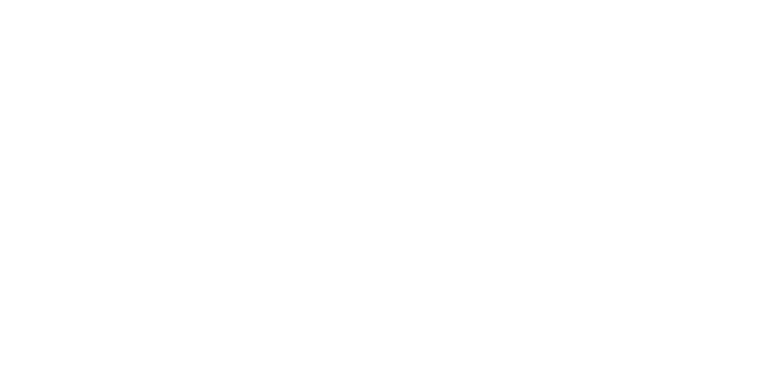
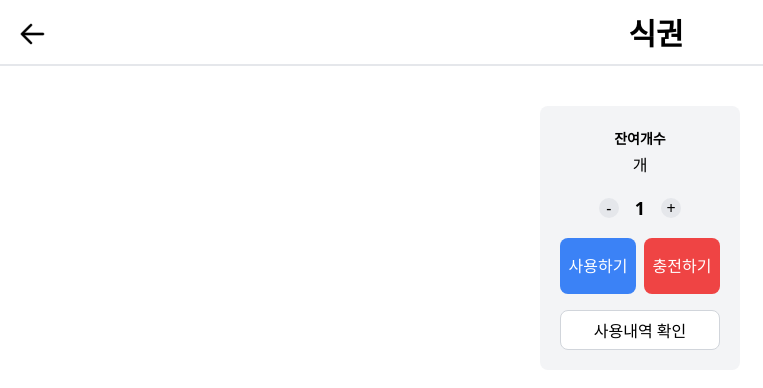
Before and after one commit to ots1120/wtm_fe, a Vue app: page /my/tickets/stores/1 in a window 1280 px wide. Before the commit this address had no page. Shown: the top 388 px of the page, without its empty margins (0-763 px from the left). Built offline with nearby package versions, Linux system fonts and the light colour scheme.

Commit message:
티켓 페이지 추가

```diff
--- a/src/components/user/my/MyTicketList.vue
+++ b/src/components/user/my/MyTicketList.vue
@@ -1,7 +1,7 @@
 <template>
   <div class="flex items-start space-x-4 border-b pb-4">
     <div class="bg-gray-200 w-16 h-16 rounded-lg"></div>
-    <div class="flex-1">
+    <div class="flex-1" >
       <h2 class="text-base font-bold">{{ storeName }} <span class="text-yellow-500">⭐ {{ rating }}</span><span :class="remainingTickets >= 3
         ? 'bg-green-100 text-green-600'
         : 'bg-red-100 text-red-600'" class="ml-2 rounded-full bg-green-100 px-2 py-1 text-xs font-medium text-green-600">{{ remainingTickets }}</span></h2>
@@ -32,8 +32,9 @@
     BookmarkButton
   },
   methods: {
+
     toggleBookmark(){
-      this.$emit('toggle-bookmark');
+      this.$emit('toggle-bookmark'); // 부모 컴포넌트로 이벤트 전송
     }
   }
 
--- /dev/null
+++ b/src/components/user/my/MyTicketsDetailModal.vue
@@ -0,0 +1,32 @@
+<template lang="">
+    <div v-if="selectedStore">
+        <section class="bg-white p-5 text-center">
+            <h1 class="mb-4 text-lg font-semibold">{{ selectedStore.name }}</h1>
+            <div class="inline-block rounded-lg bg-gray-100 p-4">
+                <img src="your_image_url_here" alt="qr코드사진" class="h-40 w-40" />
+            </div>
+            <div class="mt-4">
+                <span class="block font-semibold">사용 개수</span>
+                <span class="text-sm">{{ quantity }}</span> <!--부모 컴포넌트 quantity 값-->
+            </div>
+            <button @click="$emit('closeModal')" class="mt-4 bg-gray-500 text-white px-4 py-2 rounded-lg">닫기</button>
+        </section>
+    </div>
+</template>
+<script>
+export default {
+    props: {
+    quantity: {
+      type: Number,
+      required: true
+    },
+    selectedStore: {
+      type: Object,
+      required: true
+    }
+  }
+}
+</script>
+<style lang="">
+
+</style>
--- a/src/components/user/stores/detail/StoreDetailMenuNone.vue
+++ b/src/components/user/stores/detail/StoreDetailMenuNone.vue
@@ -13,7 +13,7 @@
 export default {
     methods: {
     goToMenuRegPage() {
-      this.$router.push('/newMenu');
+      this.$router.push('/stores/store_id/menu/new');
     }
   }
 
--- a/src/components/user/ui/BookmarkButton.vue
+++ b/src/components/user/ui/BookmarkButton.vue
@@ -1,5 +1,5 @@
 <template>
-  <button @click="toggleBookmark" aria-label="북마크">
+  <button @click.stop="toggleBookmark" aria-label="북마크">
     <svg class="w-6 h-6" xmlns="http://www.w3.org/2000/svg" viewBox="0 0 24 24" fill="currentColor" :class="isBookmarked ? 'text-red-500' : 'text-gray-500'">
       <path v-if="isBookmarked" d="M12 21.35l-1.45-1.32C5.4 15.36 2 12.28 2 8.5 2 5.42 4.42 3 7.5 3c1.74 0 3.41.81 4.5 2.09C13.09 3.81 14.76 3 16.5 3 19.58 3 22 5.42 22 8.5c0 3.78-3.4 6.86-8.55 11.54L12 21.35z"/>
       <path v-else d="M16.5 3c-1.74 0-3.41.81-4.5 2.09C10.91 3.81 9.24 3 7.5 3 4.42 3 2 5.42 2 8.5c0 3.78 3.4 6.86 8.55 11.54L12 21.35l1.45-1.32C18.6 15.36 22 12.28 22 8.5 22 5.42 19.58 3 16.5 3z"/>
--- a/src/router/router.js
+++ b/src/router/router.js
@@ -15,7 +15,7 @@
 import MyReviews from '@/views/user/my/MyReviews.vue';
 import MyTickets from '@/views/user/my/MyTickets.vue';
 import MyTicketHistory from '@/views/user/my/MyTicketHistory.vue';
-// import MyTicketDetail from
+import MyTicketDetail from '@/views/user/my/MyTicketDetail.vue'
 
 
 
@@ -49,7 +49,7 @@
   { path: '/my/reviews', component: MyReviews},
   { path: '/my/tickets', component: MyTickets},
   { path: '/my/tickets/history', component: MyTicketHistory},
-  // { path: '/my/tickets/stores/store_id', component: MyTicketDetail},
+  { path: '/my/tickets/stores/:store_id', name: 'MyTicketDetail', component: MyTicketDetail, props: true },
 
 
 
--- /dev/null
+++ b/src/views/user/my/MyTicketDetail.vue
@@ -0,0 +1,103 @@
+<template lang="">
+    <Header title="식권" />
+    <div>
+        <section class="mx-auto w-60 rounded-lg bg-white p-5 text-center">
+            <h1 class="text-lg font-semibold">{{storeName}}</h1>
+            <div class="mt-5 rounded-lg bg-gray-100 p-5">
+                <div class="mb-4">
+                <span class="text-sm font-semibold">잔여개수</span><br />
+                <span class="text-xl font-bold" id="remainingCount">{{remainingTickets}}</span>개
+                </div>
+
+                <div class="mb-4 flex items-center justify-center">
+                <button @click="decreaseQuantity" class="flex h-5 w-5 items-center justify-center rounded-full bg-gray-200">-</button>
+                <div class="mx-4 text-lg font-semibold" id="quantity">{{quantity}}</div>
+                <button @click="increaseQuantity" class="flex h-5 w-5 items-center justify-center rounded-full bg-gray-200">+</button>
+                </div>
+
+                <div class="h-14 flex justify-between">
+                <form action="" method="POST" class="mr-1 w-1/2">
+                    <button @click="openModal" type="button" class="h-full w-full rounded-lg bg-blue-500 py-2 text-white">사용하기</button>
+                </form>
+
+                <form action="" method="POST" class="ml-1 w-1/2">
+                    <button type="submit" class="h-full w-full rounded-lg bg-red-500 py-2 text-white">충전하기</button>
+                </form>
+                </div>
+
+                <form action="" method="POST" class="mt-4 h-10">
+                <button @click="goToMyTicketHistoryPage" type="submit" class="h-full w-full rounded-lg border border-gray-300 bg-white py-2">사용내역 확인</button>
+                </form>
+            </div>
+        </section>
+    </div>
+
+    <!-- 모달 창 (화면 전체 덮기, 배경 어둡게 처리) -->
+    <div v-if="isModalVisible" class="fixed inset-0 flex items-center justify-center bg-black bg-opacity-50 z-50">
+        <MyTicketsDetailModal
+            :quantity="quantity"
+            :selectedStore="storeName"
+            @closeModal="closeModal"
+        />
+    </div>
+
+</template>
+<script>
+
+import Header from "@/components/user/layout/Header.vue";
+import MyTicketsDetailModal from "@/components/user/my/MyTicketsDetailModal.vue";
+
+
+export default {
+
+    props: {
+        storeName: String, // storeName을 props로 받음
+        storeId: Number,
+        remainingTickets: Number
+    },
+
+    data() {
+        return {
+            isModalVisible: false,
+            quantity: 1, //초기값 1로 설정함
+            // storeName: this.$route.params.storeName // URL params에서 storeName 가져오기
+        };
+
+    },
+
+
+    methods: {
+        // quantity 감소 메서드
+        decreaseQuantity() {
+            if (this.quantity > 1) {
+                this.quantity--;
+            }
+        },
+        // quantity 증가 메서드
+        increaseQuantity() {
+            this.quantity++;
+        },
+        // 모달 열기
+        openModal() {
+            this.isModalVisible = true;
+        },
+        // 모달 닫기
+        closeModal() {
+            this.isModalVisible = false;
+        },
+        //
+        goToMyTicketHistoryPage() {
+            this.$router.push('/my/tickets/history');
+        }
+    },
+
+    components: {
+        Header,
+        MyTicketsDetailModal
+  },
+
+}
+</script>
+<style lang="">
+
+</style>
--- a/src/views/user/my/MyTicketHistory.vue
+++ b/src/views/user/my/MyTicketHistory.vue
@@ -1,5 +1,6 @@
 <template lang="">
     <div>
+        <Header title="구매 사용내역" />
         <TicketSummary
             :month="ticketData.month"
             :purchasePrice="ticketData.purchasePrice"
@@ -12,11 +13,13 @@
     </div>
 </template>
 <script>
+import Header from "@/components/admin/layout/Header.vue";
 import TicketSummary from '@/components/user/my/TicketSummary.vue';
 import TicketHistoryList from '@/components/user/my/TicketHistoryList.vue';
 
 export default {
     components: {
+        Header,
         TicketSummary,
         TicketHistoryList
     },
--- a/src/views/user/stores/menu/NewMenu.vue
+++ b/src/views/user/stores/menu/NewMenu.vue
@@ -1,5 +1,6 @@
 <template lang="">
   <div>
+    <Header title="메뉴등록" />
     <main class="flex min-h-screen items-center justify-center">
       <section class="w-full max-w-md p-8">
         <h1 class="hidden">메뉴 등록</h1>
@@ -49,7 +50,12 @@
   </div>
 </template>
 <script>
+import Header from "@/components/admin/layout/Header.vue";
 export default {
+  components: {
+        Header
+
+  },
   data() {
     return {
       formData: {
```
Also changed, not shown: src/views/user/my/MyTickets.vue (+23 -3 lines), src/components/user/my/TicketStatus.vue (added).
